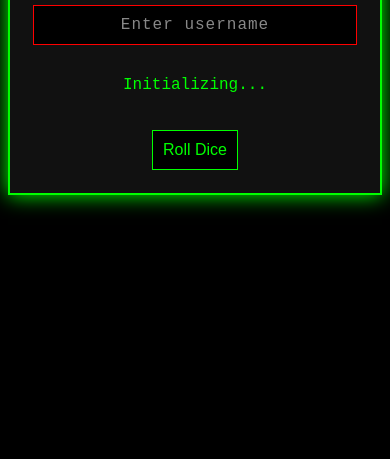
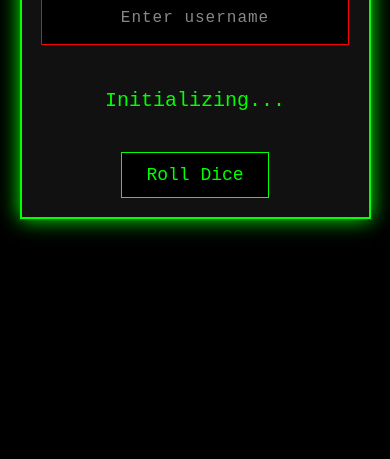
Before and after one commit to voidpunkxero/D20, a plain HTML site: page index.html in a window 390 px wide. Shown: the part 401-860 px from the top of the page. Drawn offline with Linux system fonts and the light colour scheme.

Commit message:
Update style.css
Mobile fix

```diff
--- a/style.css
+++ b/style.css
@@ -1,11 +1,15 @@
+/* === Base Styles === */
 body {
   background: black;
   color: #00ff00;
-  font-family: monospace;
+  font-family: 'Share Tech Mono', monospace;
   display: flex;
   align-items: center;
   justify-content: center;
   height: 100vh;
+  margin: 0;
+  padding: 0;
+  box-sizing: border-box;
 }
 
 .terminal {
@@ -13,14 +17,15 @@ body {
   padding: 5vw;
   width: 90vw;
   max-width: 600px;
+  background: #111;
   text-align: center;
-  background: #111;
   font-size: 1.25rem;
   box-shadow: 0 0 20px #00ff00;
   margin: 0 auto;
+  box-sizing: border-box;
 }
 
-
+/* === Button === */
 button {
   background: black;
   border: 1px solid #00ff00;
@@ -29,8 +34,36 @@ button {
   font-size: 18px;
   margin-top: 20px;
   cursor: pointer;
+  font-family: 'Share Tech Mono', monospace;
 }
 
+button:hover {
+  background-color: #00ff00;
+  color: black;
+}
+
+/* === Input === */
+input[type="text"] {
+  background: black;
+  border: 1px solid red;
+  color: red;
+  font-family: 'Share Tech Mono', monospace;
+  font-size: 1.25rem;
+  padding: 1rem;
+  margin-bottom: 1.5rem;
+  width: 100%;
+  box-sizing: border-box;
+  text-align: center;
+  appearance: none;
+}
+
+input::placeholder {
+  color: #888;
+  font-size: 1rem;
+  letter-spacing: 1px;
+}
+
+/* === Flash Animation === */
 .output-flash {
   animation: flash 0.3s ease-in-out;
 }
@@ -39,49 +72,5 @@ button {
   0%   { background-color: #00ff00; color: black; }
   100% { background-color: transparent; color: #00ff00; }
 }
-input[type="text"] {
-  background: black;
-  border: 1px solid red;
-  color: red;
-  font-family: monospace;
-  font-size: 1.1rem;
-  padding: 10px;
-  margin-bottom: 15px;
-  width: 100%;
-  text-align: center;
-}
 
-@media (max-width: 400px) {
-  .terminal {
-    font-size: 1rem;
-    padding: 6vw;
-  }
-
-  input[type="text"],
-  button {
-    font-size: 1rem;
-    padding: 10px;
-  }
-}
-
-input {
-  width: 100%;
-  max-width: 100%;
-  padding: 1rem;
-  font-size: 1.25rem;
-  box-sizing: border-box;
-}
-input {
-  -webkit-appearance: none;
-  appearance: none;
-  border: 2px solid var(--accent-color);
-  background-color: #000;
-  color: var(--accent-color);
-  font-family: var(--font-main);
-}
-
-input::placeholder {
-  color: #888;
-  font-size: 1rem;
-  letter-spacing: 1px;
-}
+/* === Mobi*
```
